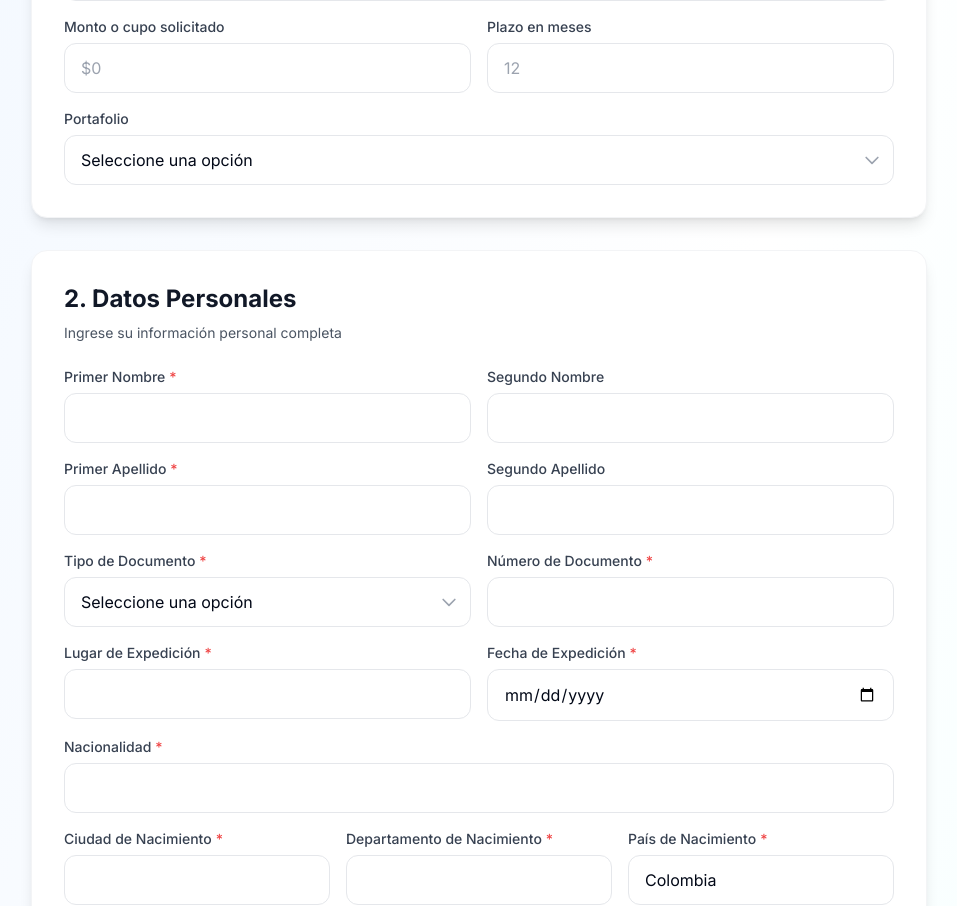
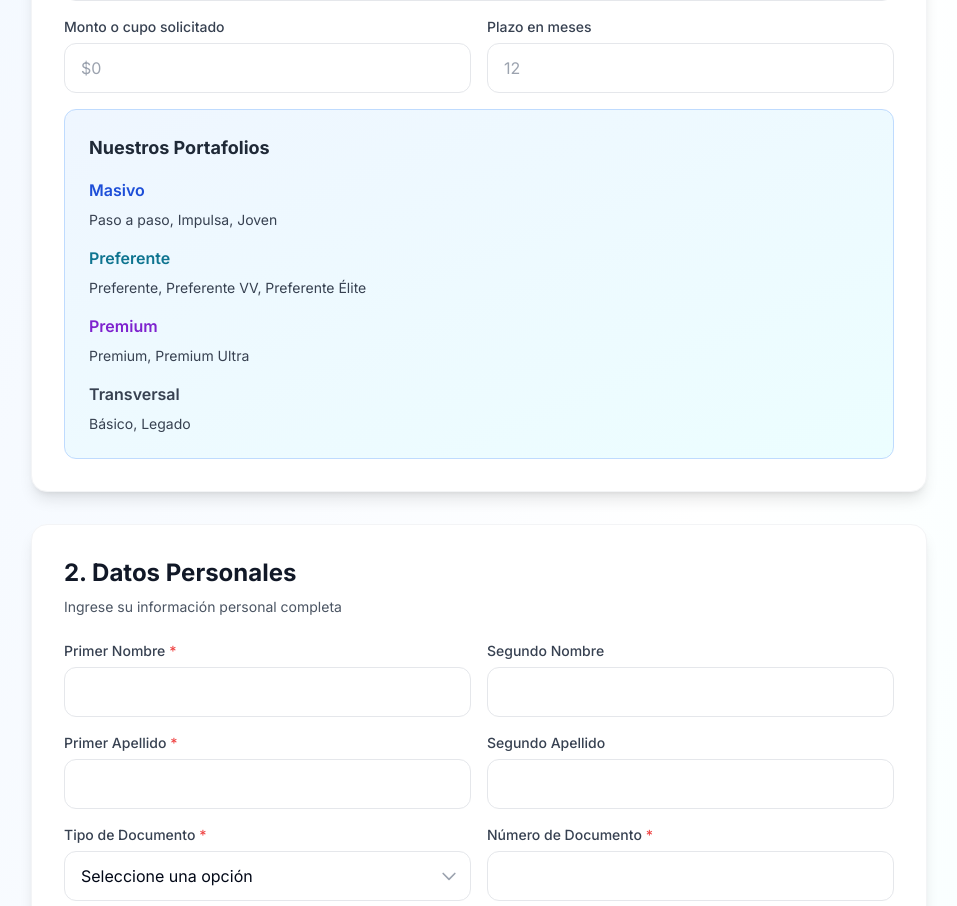
Before and after one commit to restless7/fintera-website, a Next.js app: page /credit-request in a window 1280 px wide. Shown: the part 1012-1918 px from the top of the page, without its empty margins (161-1118 px from the left). Built offline with nearby package versions, Linux system fonts and the light colour scheme.

Commit message:
removed portafolio form db and from formulary

```diff
--- a/app/api/credit-request/route.ts
+++ b/app/api/credit-request/route.ts
@@ -21,7 +21,6 @@ export async function POST(request: NextRequest) {
         productDetail: validatedData.productDetail,
         requestedAmount: validatedData.requestedAmount,
         termMonths: validatedData.termMonths,
-        portfolio: validatedData.portfolio,
 
         // 2. Datos personales
         firstName: validatedData.firstName,
--- a/app/credit-request/page.tsx
+++ b/app/credit-request/page.tsx
@@ -253,23 +253,28 @@ export default function CreditRequestPage() {
               />
             </div>
 
-            <SelectField
-              label="Portafolio"
-              options={[
-                { value: "masivo_paso_a_paso", label: "Masivo - Paso a Paso" },
-                { value: "masivo_impulsa", label: "Masivo - Impulsa" },
-                { value: "masivo_joven", label: "Masivo - Joven" },
-                { value: "preferente", label: "Preferente" },
-                { value: "preferente_vv", label: "Preferente VV" },
-                { value: "preferente_elite", label: "Preferente Élite" },
-                { value: "premium", label: "Premium" },
-                { value: "premium_ultra", label: "Premium Ultra" },
-                { value: "transversal_basico", label: "Transversal - Básico" },
-                { value: "transversal_legado", label: "Transversal - Legado" }
-              ]}
-              {...register("portfolio")}
-              error={errors.portfolio?.message}
-            />
+            {/* Portfolio Information - Display Only */}
+            <div className="p-6 bg-gradient-to-br from-blue-50 to-cyan-50 rounded-xl border border-blue-200">
+              <h3 className="text-lg font-bold text-gray-800 mb-4">Nuestros Portafolios</h3>
+              <div className="space-y-4">
+                <div>
+                  <h4 className="font-semibold text-blue-700 mb-2">Masivo</h4>
+                  <p className="text-sm text-gray-700">Paso a paso, Impulsa, Joven</p>
+                </div>
+                <div>
+                  <h4 className="font-semibold text-cyan-700 mb-2">Preferente</h4>
+                  <p className="text-sm text-gray-700">Preferente, Preferente VV, Preferente Élite</p>
+                </div>
+                <div>
+                  <h4 className="font-semibold text-purple-700 mb-2">Premium</h4>
+                  <p className="text-sm text-gray-700">Premium, Premium Ultra</p>
+                </div>
+                <div>
+                  <h4 className="font-semibold text-gray-700 mb-2">Transversal</h4>
+                  <p className="text-sm text-gray-700">Básico, Legado</p>
+                </div>
+              </div>
+            </div>
           </SectionCard>
 
           {/* Section 2: Datos Personales */}
--- a/app/lib/validation/creditRequestSchema.ts
+++ b/app/lib/validation/creditRequestSchema.ts
@@ -26,18 +26,6 @@ export const creditRequestSchema = z.object({
   productDetail: z.string().optional(),
   requestedAmount: z.number().positive("El monto debe ser positivo").optional(),
   termMonths: z.number().int().positive("El plazo debe ser positivo").optional(),
-  portfolio: z.enum([
-    "masivo_paso_a_paso",
-    "masivo_impulsa",
-    "masivo_joven",
-    "preferente",
-    "preferente_vv",
-    "preferente_elite",
-    "premium",
-    "premium_ultra",
-    "transversal_basico",
-    "transversal_legado"
-  ]).optional(),
 
   // 2. Datos personales
   firstName: z.string().min(2, "El primer nombre es requerido"),
```
Also changed, not shown: 1 other file (tests, documents, lock files or other folders).
